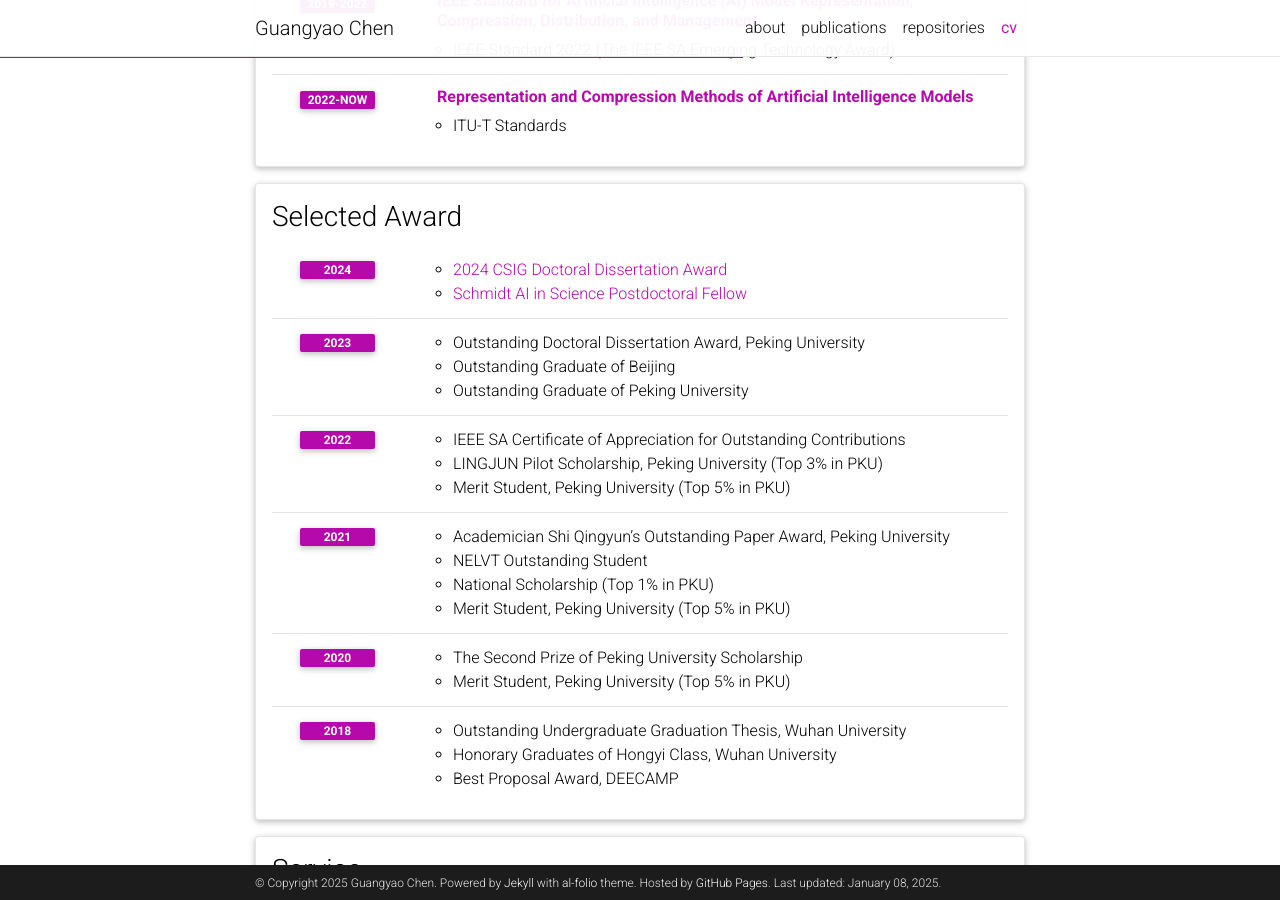
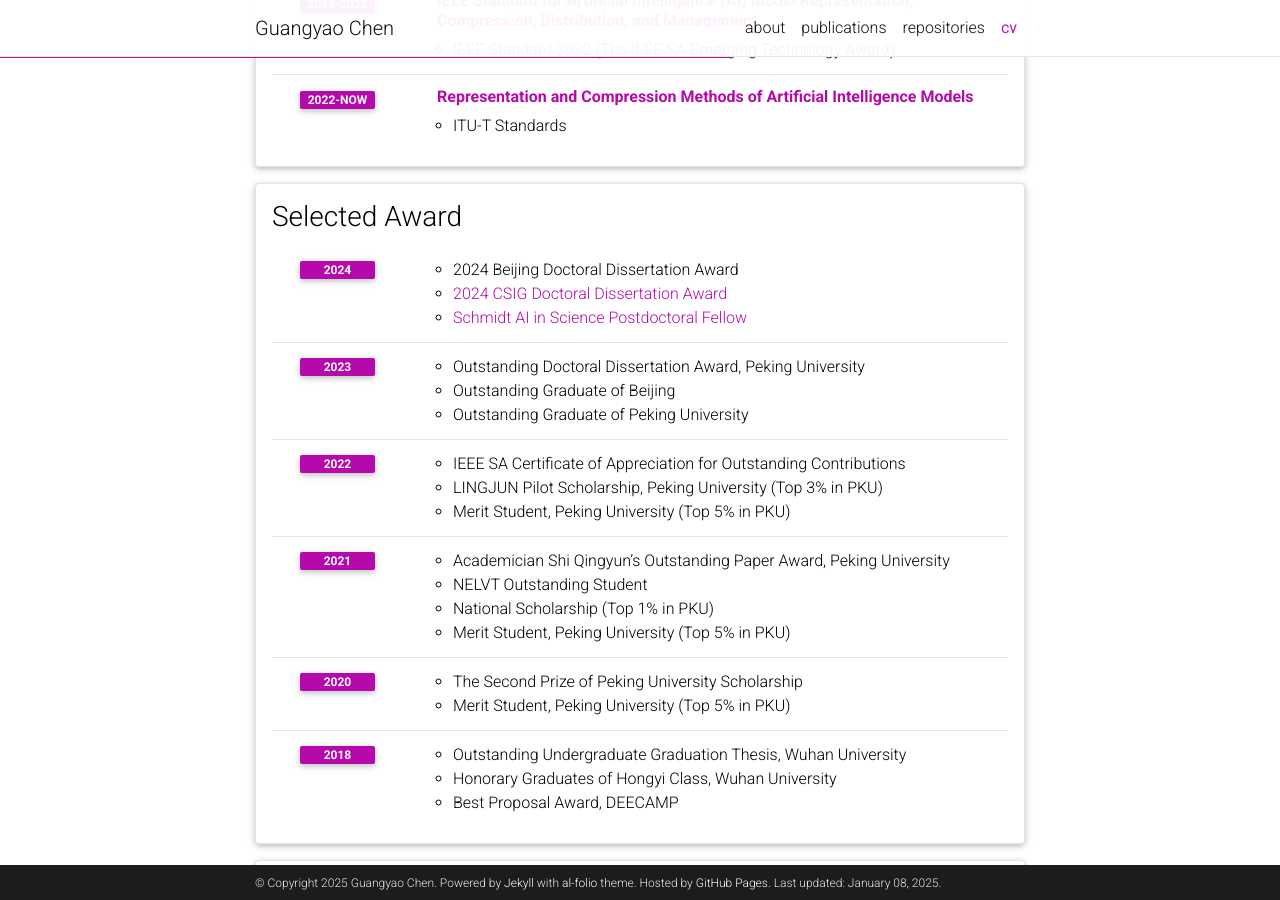
Before and after one commit to iCGY96/iCGY96.github.io, a Jekyll site: the page built from _pages/cv.md, in a window 1280 px wide and 900 px high, scrolled down 860 px. Built offline with Jekyll 4.4.1, drawn with Linux system fonts in a browser that asks for light colours; comment, search, counter and statistics services are not loaded; a style sheet for code colours, icons or effects is not loaded.

Commit message:
Update cv.yml

```diff
--- a/_data/cv.yml
+++ b/_data/cv.yml
@@ -74,6 +74,7 @@
   contents:
     - year: 2024
       items:
+        - 2024 Beijing Doctoral Dissertation Award
         - <a href="https://www.csig.org.cn/23/202411/52239.html">2024 CSIG Doctoral Dissertation Award</a>
         - <a href="https://cis.cornell.edu/researchers-climate-science-nanoparticles-among-12-newest-eric-and-wendy-schmidt-ai-science">Schmidt AI in Science Postdoctoral Fellow</a>
     - year: 2023
```
